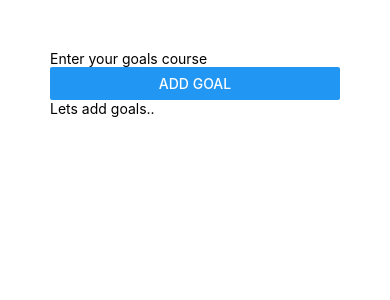
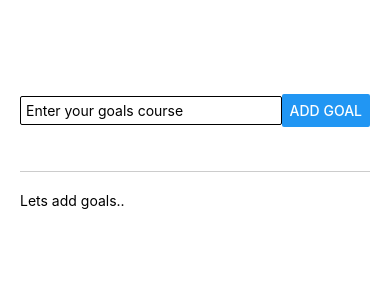
Before and after one commit to jsidd06/goal-android-ios-app, a React Native app: screen / in a window 390 px wide. Shown: the top 300 px of the page. Built offline with nearby package versions, Linux system fonts and the light colour scheme.

Commit message:
feat: change ui and test user input test in console.log

```diff
--- a/App.js
+++ b/App.js
@@ -1,13 +1,25 @@
+import { useState } from "react";
 import { Button, StyleSheet, Text, TextInput, View } from "react-native";
 
 export default function App() {
+  const [enterGoal, setEnterGoal] = useState("");
+  function addGoalsHandler(text) {
+    setEnterGoal(text);
+  }
+  function submitGoalsHandler() {
+    console.log(enterGoal);
+  }
   return (
     <View style={styles.container}>
-      <View>
-        <TextInput placeholder="Enter your goals course" />
-        <Button title="Add Goal" />
+      <View style={styles.textInputContainer}>
+        <TextInput
+          style={styles.input}
+          onChangeText={addGoalsHandler}
+          placeholder="Enter your goals course"
+        />
+        <Button title="Add Goal" onPress={submitGoalsHandler} />
       </View>
-      <View>
+      <View style={styles.textContainer}>
         <Text>Lets add goals..</Text>
       </View>
     </View>
@@ -16,6 +28,26 @@ export default function App() {
 
 const styles = StyleSheet.create({
   container: {
+    flex: 1,
     padding: 50,
+    paddingHorizontal: 20,
+  },
+  textInputContainer: {
+    flex: 1,
+    flexDirection: "row",
+    justifyContent: "space-between",
+    alignItems: "center",
+    borderBottomWidth: 1,
+    borderBottomColor: "#ccc",
+  },
+  input: {
+    width: "75%",
+    borderWidth: 1,
+    borderRadius: 2,
+    padding: 5,
+  },
+  textContainer: {
+    flex: 5,
+    marginTop: 20,
   },
 });
```
